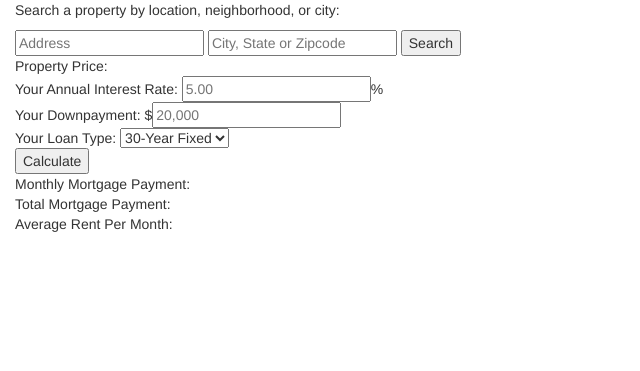
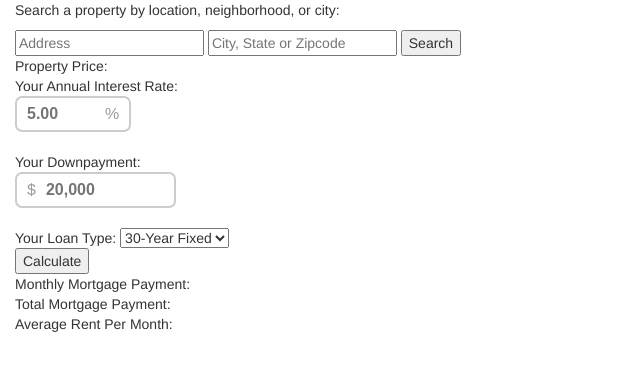
Before and after one commit to jttyeung/investable, a Flask app: page / in a window 1280 px wide. Shown: the top 371 px of the page, without its empty margins (0-640 px from the left). Run offline with Flask 2, Linux system fonts and the light colour scheme; some libraries are stand-ins or nearby versions.

Commit message:
added input box styling

```diff
--- /dev/null
+++ b/static/css/styles.css
@@ -0,0 +1,50 @@
+.input-box {
+  display: flex;
+  justify-content: flex-start;
+}
+
+.input-box .currency {
+  font-size: 16px;
+  padding: 0 10px;
+  color: #999;
+  border: 2px solid #ccc;
+  border-right: 0;
+  line-height: 2;
+  border-radius: 7px 0 0 7px;
+  background: white;
+}
+
+.input-box .percent {
+  font-size: 16px;
+  padding: 0 10px;
+  color: #999;
+  border: 2px solid #ccc;
+  border-left: 0;
+  line-height: 2;
+  border-radius: 0 7px 7px 0;
+  background: white;
+}
+
+form input[type=number] {
+  font-size: 16px;
+  width: 130px;
+  padding: 0;
+  border: 2px solid #ccc;
+  border-left: 0;
+  color: #666;
+  border-radius: 0 7px 7px 0;
+  font-family: 'PT Sans', sans-serif;
+  font-weight: bold;
+}
+
+form input[type=percent] {
+  font-size: 16px;
+  width: 80px;
+  padding: 0 10px;
+  border: 2px solid #ccc;
+  border-right: 0;
+  color: #666;
+  border-radius: 7px 0 0 7px;
+  font-family: 'PT Sans', sans-serif;
+  font-weight: bold;
+}
--- a/templates/base.html
+++ b/templates/base.html
@@ -3,6 +3,7 @@
   <head>
     <title>Investable: Find out if a property may be worth investing in.</title>
     <link rel="stylesheet" href="https://maxcdn.bootstrapcdn.com/bootstrap/3.3.7/css/bootstrap.min.css" integrity="sha384-BVYiiSIFeK1dGmJRAkycuHAHRg32OmUcww7on3RYdg4Va+PmSTsz/K68vbdEjh4u" crossorigin="anonymous">
+    <link rel="stylesheet" href="static/css/styles.css">
   </head>
   <body>
     <div class="container-fluid">
--- a/templates/index.html
+++ b/templates/index.html
@@ -21,8 +21,8 @@
   <div id="property-details-page" class="page col-xs-12">
     Property Price: <span id="list-price"></span><br>
     <form id="mortgage-calculator">
-      Your Annual Interest Rate: <input type="textbox" id="mortgage-rate" step="0.01" placeholder="5.00" required="">%<br>
-      Your Downpayment: $<input type="textbox" id="mortgage-downpayment" placeholder="20,000"required=""><br>
+      Your Annual Interest Rate: <div class="input-box"><input type="percent" id="mortgage-rate" step="0.25" placeholder="5.00" maxlength="5" required><span class="percent">%</span></div><br>
+      Your Downpayment: <div class="input-box"><span class="currency">$</span><input type="number" id="mortgage-downpayment" placeholder="20,000" maxlength="1" required></div><br>
       Your Loan Type:
         <select id="mortgage-loan-type">
           <option value="20-fixed">40-Year Fixed</option>
```
